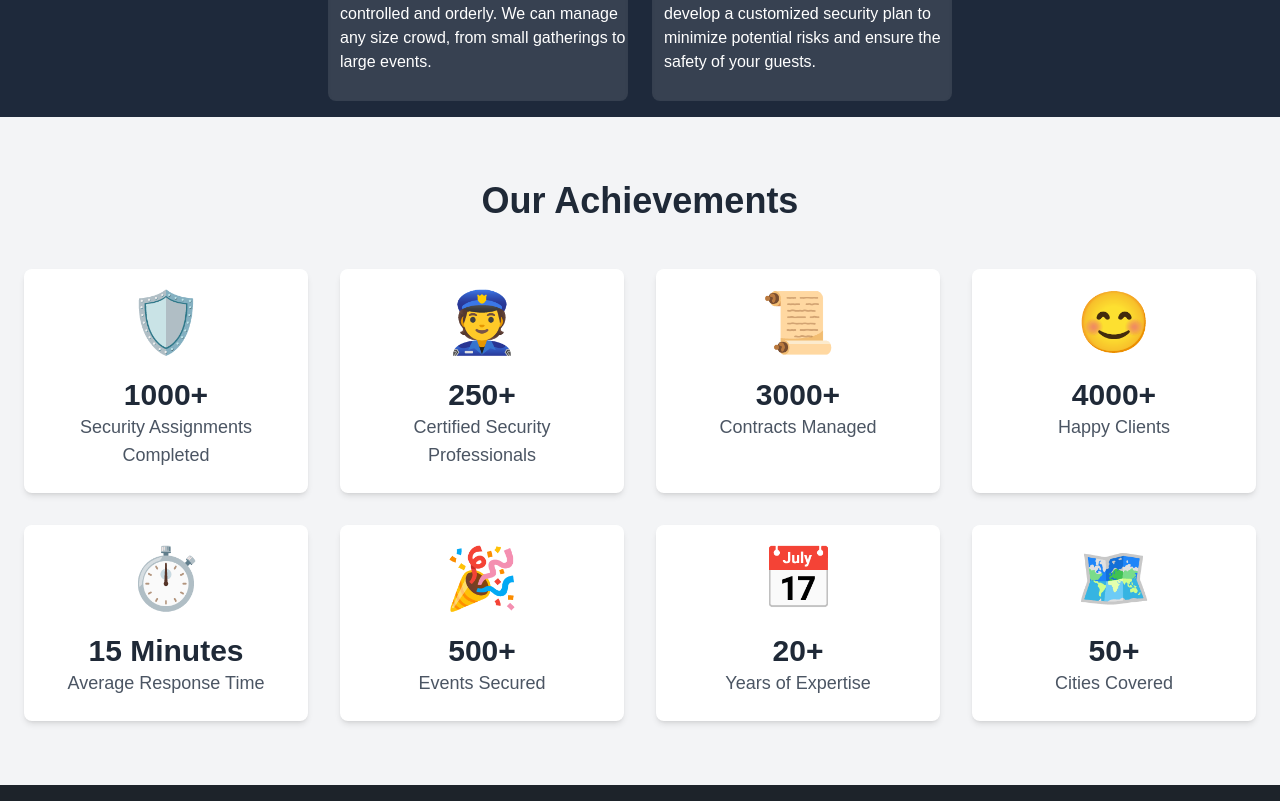
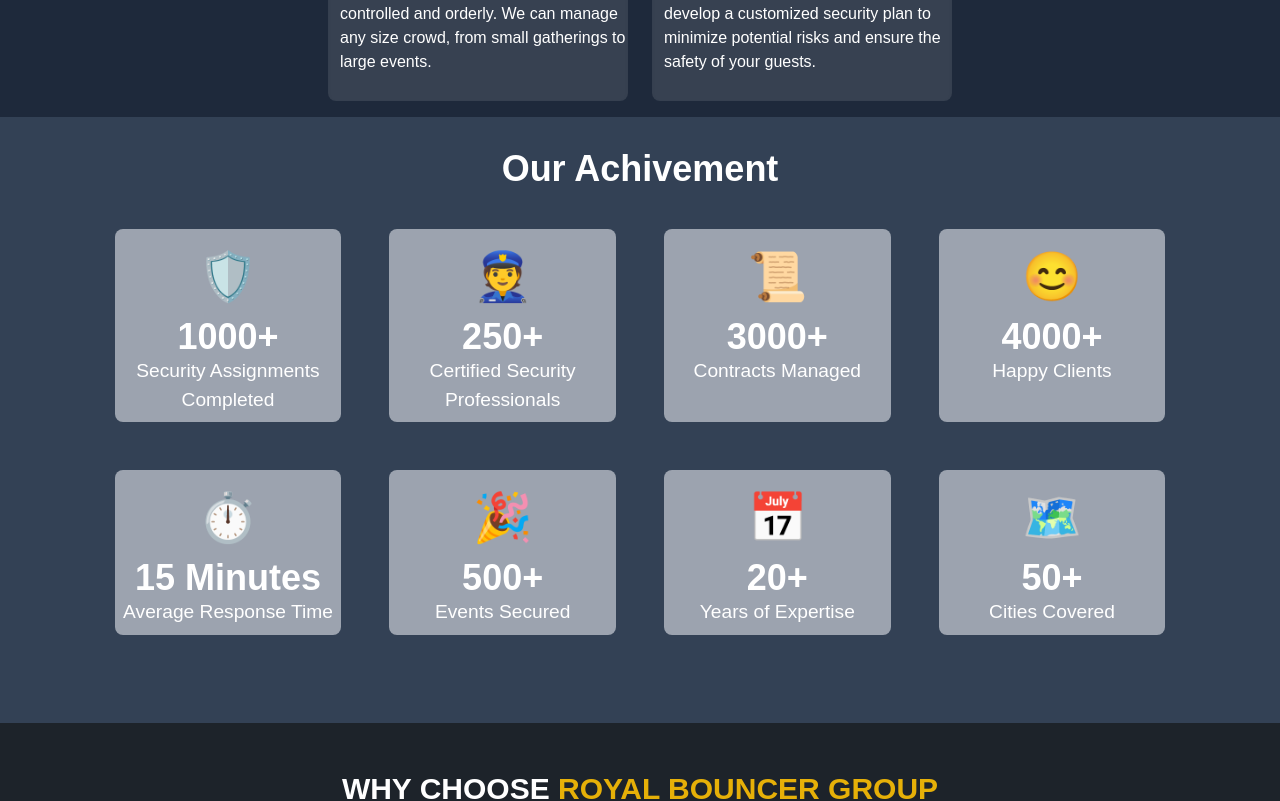
Before and after one commit to webdev-ashishk/Body-Guard, a Next.js app: page / in a window 1280 px wide. Shown: the part 2083-2884 px from the top of the page. Built offline with nearby package versions, Linux system fonts and the light colour scheme.

Commit message:
SuccessCount page added

```diff
--- a/src/app/page.tsx
+++ b/src/app/page.tsx
@@ -1,7 +1,7 @@
 import MyCarousels from '@/components/MyCarousels';
 import OurCommunity from '@/components/OurComminity';
 import OurServices from '@/components/OurServices';
-import SuccessCount from '@/components/SuccessCount';
+import SuccessCount2 from '@/components/SuccessCount2';
 import WhyChooseOus from '@/components/WhyChooseOus';
 import HomePageTestimonials from '../components/HomePageTestimonials';
 import FAQS from './FAQS/page';
@@ -16,8 +16,9 @@ export default function Home() {
         <div className="page2 our-services w-full bg-slate-800">
           <OurServices />
         </div>
-        <div className="page2.2 w-full bg-slate-700">
-          <SuccessCount />
+        <div className="page-22 w-full bg-slate-700">
+          {/* <SuccessCount /> */}
+          <SuccessCount2 />
         </div>
         <div className="page3 why-choose-us w-full">
           <WhyChooseOus />
--- a/src/components/SuccessCount.tsx
+++ b/src/components/SuccessCount.tsx
@@ -1,16 +1,16 @@
 import successCount from '../data/successCount.json';
 export default function SuccessCount() {
   return (
-    <section className="bg-gray-100 py-16">
+    <section className="py-16">
       <div className="max-w-7xl mx-auto px-6">
-        <h2 className="text-4xl font-bold text-center text-gray-800 mb-12">
+        <p className="text-4xl font-bold text-center text-white mb-12">
           Our Achievements
-        </h2>
+        </p>
         <div className="grid grid-cols-1 md:grid-cols-2 lg:grid-cols-4 gap-8">
           {successCount.map((stat) => (
             <div
               key={stat.id}
-              className="flex flex-col items-center text-center bg-white shadow-md rounded-lg p-6 hover:scale-105 transform transition duration-300 ease-in-out "
+              className="flex flex-col items-center text-center bg-white shadow-md rounded-lg p-6 hover:scale-105 transform transition duration-300 ease-in-out"
             >
               <div className="text-6xl mb-4 text-blue-500">{stat.icon}</div>
               <div className="text-3xl font-bold text-gray-800">
--- /dev/null
+++ b/src/components/SuccessCount2.tsx
@@ -0,0 +1,23 @@
+import successCount2 from '../data/successCount.json';
+export default function SuccessCount2() {
+  console.log(successCount2);
+  return (
+    <div className="text-white w-11/12 md:w-10/12 lg:w-10/12 mx-auto">
+      <h1 className="text-4xl font-extrabold text-center py-8">
+        Our Achivement
+      </h1>
+      <div className="grid grid-cols-1 md:grid-cols-3 lg:grid-cols-4 gap-8 pb-20">
+        {successCount2.map((element) => (
+          <div
+            key={element.id}
+            className="text-[1.2rem] bg-gray-400 p-2 text-center rounded-lg m-2 hover:bg-slate-500"
+          >
+            <p className="text-5xl pb-3 pt-3">{element.icon}</p>
+            <p className="font-bold text-4xl">{element.number}</p>
+            <p>{element.pname}</p>
+          </div>
+        ))}
+      </div>
+    </div>
+  );
+}
--- a/src/components/WhyChooseOus.tsx
+++ b/src/components/WhyChooseOus.tsx
@@ -13,7 +13,7 @@ export default function WhyChooseOus() {
           return (
             <div
               key={data.id}
-              className="w-[25rem] mx-auto hover:bg-gray-700 rounded-lg flex justify-center items-start p-2"
+              className="w-[25rem] mx-auto bg-[#17202e] hover:bg-gray-700 rounded-lg flex justify-center items-start p-2"
             >
               <div className="w-full" id="whyChooseUsImage">
                 <Image
```
